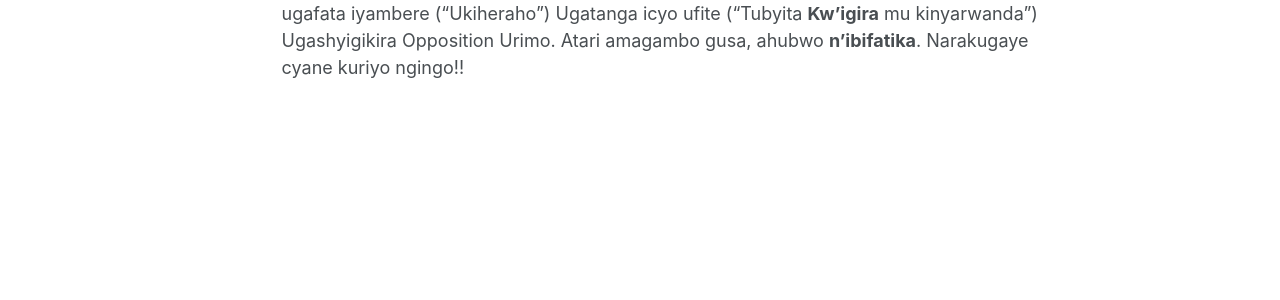
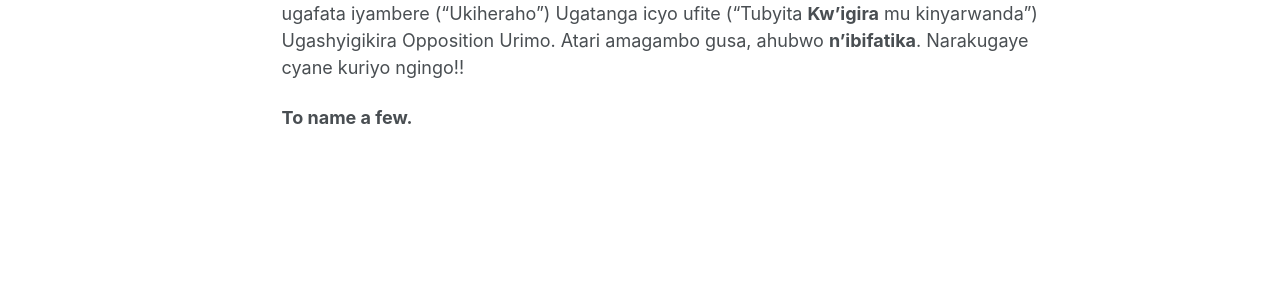
Before and after one commit to phdcsseiden/phdcsseiden.github.io, a Jekyll site: the page built from _pages/Gitwaza.md, in a window 1280 px wide. Shown: the part 1243-1543 px from the top of the page. Built offline with Jekyll 4.4.1, drawn with Linux system fonts in a browser that asks for light colours; before the commit the page ends 1509 px from its top, so only the background shows below that.

Commit message:
Update Gitwaza.md

```diff
--- a/_pages/Gitwaza.md
+++ b/_pages/Gitwaza.md
@@ -35,3 +35,6 @@ Revolution ntabwo yakorwa n'abantu bafite imitekerereze yo kwirebaho, no kureba
 
 
 Kuvanaho Ikihebe Kagame Paul, ntawe utabishaka. Ariko ikibazo cyawe iyo Mission itaraba accomplished neza bikiri mu nzira za Lobbying n'ibindi, Ukwiriye guhaguruka ugafata iyambere ("Ukiheraho") Ugatanga icyo ufite ("Tubyita <b>Kw'igira</b> mu kinyarwanda") Ugashyigikira Opposition Urimo. Atari amagambo gusa, ahubwo <b>n'ibifatika</b>. Narakugaye cyane kuriyo ngingo!!
+
+
+<b> To name a few. </b>
```
